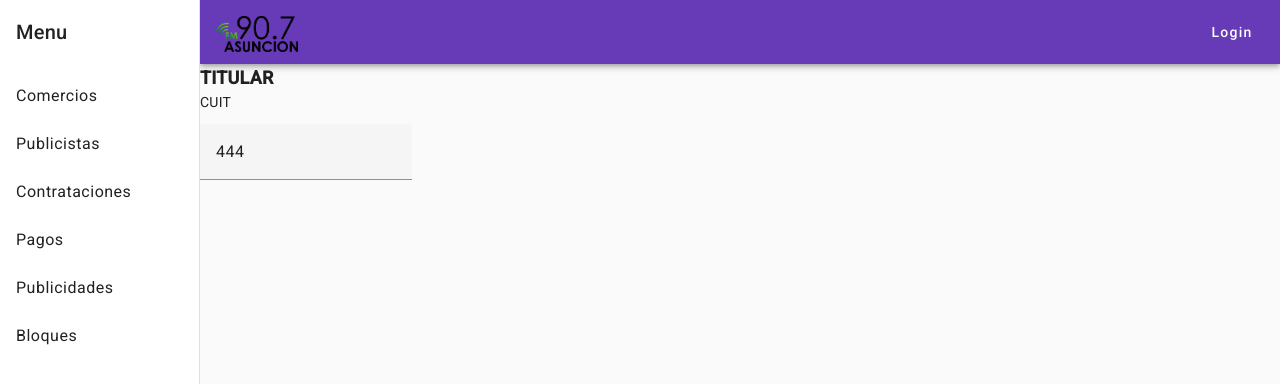
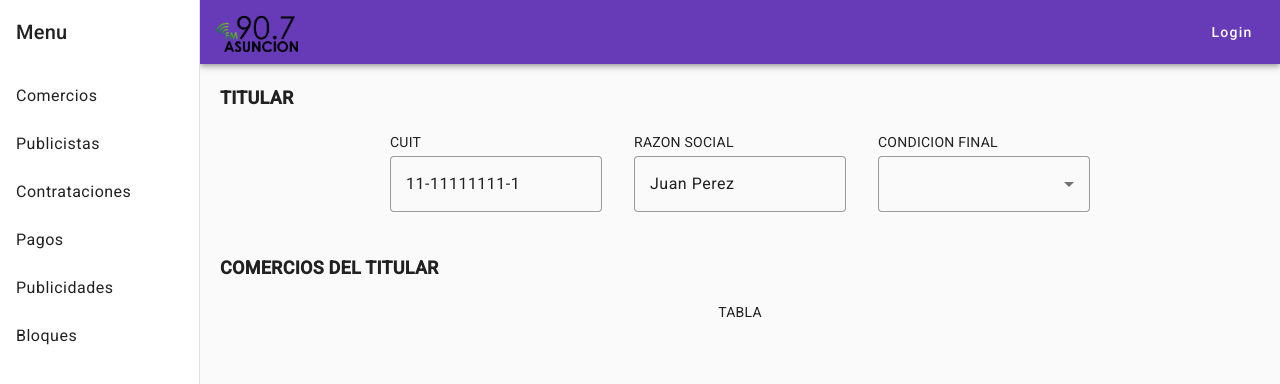
Before and after one commit to victoria-peinado/Desarrollo-Gesti-n-de-Publicidad, an Angular app in the folder Front/Radio/: page /altaComercio/nuevoComercio in a window 1280 px wide. Shown: the top 384 px of the page. Built offline with nearby package versions, Linux system fonts and the light colour scheme.

Commit message:
nuevo-comercio titular section added

```diff
--- a/Front/Radio/src/app/alta-comercio/alta-comercio.component.ts
+++ b/Front/Radio/src/app/alta-comercio/alta-comercio.component.ts
@@ -11,7 +11,7 @@ export class AltaComercioComponent {
   @ViewChild('cuitInput', { static: false }) cuitInputRef!: ElementRef;
   cuit: string = '';
   cuitInvalid: boolean = false;
-  cuitsPermitidos: string[] = ['11111111111', '77777777777']; // simulación BD
+  cuitsPermitidos: string[] = ['11111111111']; // simulación BD
   coloring: ThemePalette = "primary";
   icon: string = 'display: none';
 
--- a/Front/Radio/src/app/nuevo-comercio/nuevo-comercio.component.html
+++ b/Front/Radio/src/app/nuevo-comercio/nuevo-comercio.component.html
@@ -1,9 +1,43 @@
-<b class="text-lg">TITULAR</b>
-<div class="">
-    <div class="">
-        <p class="text-3xs">CUIT</p>
-        <mat-form-field>
-            <input matInput [value]="cuit" readonly>
-        </mat-form-field>
+<section id="titular">
+    <div class="m-5">
+        <b class="text-lg">TITULAR</b>
     </div>
-</div>
+    <div class="m-4 flex flex-row items-center justify-center">
+
+        <div class="inline-block ml-4 mr-4">
+            <p class="text-3xs ml-10 text-left">CUIT</p>
+            <mat-form-field class="-mt-2 " appearance="outline">
+                <input matInput [value]="cuit" readonly>
+            </mat-form-field>
+        </div>
+
+        <div class="inline-block ml-4 mr-4">
+            <p class="text-3xs ml-10 text-left">RAZON SOCIAL</p>
+            <mat-form-field class="-mt-2" appearance="outline">
+                <input matInput [value]="razonSocial" readonly>
+            </mat-form-field>
+        </div>
+
+        <div class="inline-block ml-4 mr-4">
+            <p class="text-3xs ml-10 text-left">CONDICION FINAL</p>
+            <mat-form-field class="-mt-2" appearance="outline">
+                <mat-select>
+                  <mat-option value="one">Responsable Inscripto</mat-option>
+                  <mat-option value="two">Otro</mat-option>
+                </mat-select>
+            </mat-form-field>
+        </div>
+    </div>
+</section>
+
+<section id="comerciosTitular">
+    <div class="m-5">
+        <b class="text-lg">COMERCIOS DEL TITULAR</b>
+    </div>
+    <div class="m-4 flex flex-row items-center justify-center">
+
+        <div class="inline-block ml-4 mr-4">
+            <p class="tabla">TABLA</p>
+        </div>
+    </div>
+</section>
--- a/Front/Radio/src/app/nuevo-comercio/nuevo-comercio.component.ts
+++ b/Front/Radio/src/app/nuevo-comercio/nuevo-comercio.component.ts
@@ -6,5 +6,7 @@ import { Component } from '@angular/core';
   styleUrls: ['./nuevo-comercio.component.scss']
 })
 export class NuevoComercioComponent {
-  cuit: string = '444';
+  cuit: string = '11-11111111-1';
+  razonSocial: string = "Juan Perez";
+  condicionFinal: string = "Responsable inscripto"
 }
```
